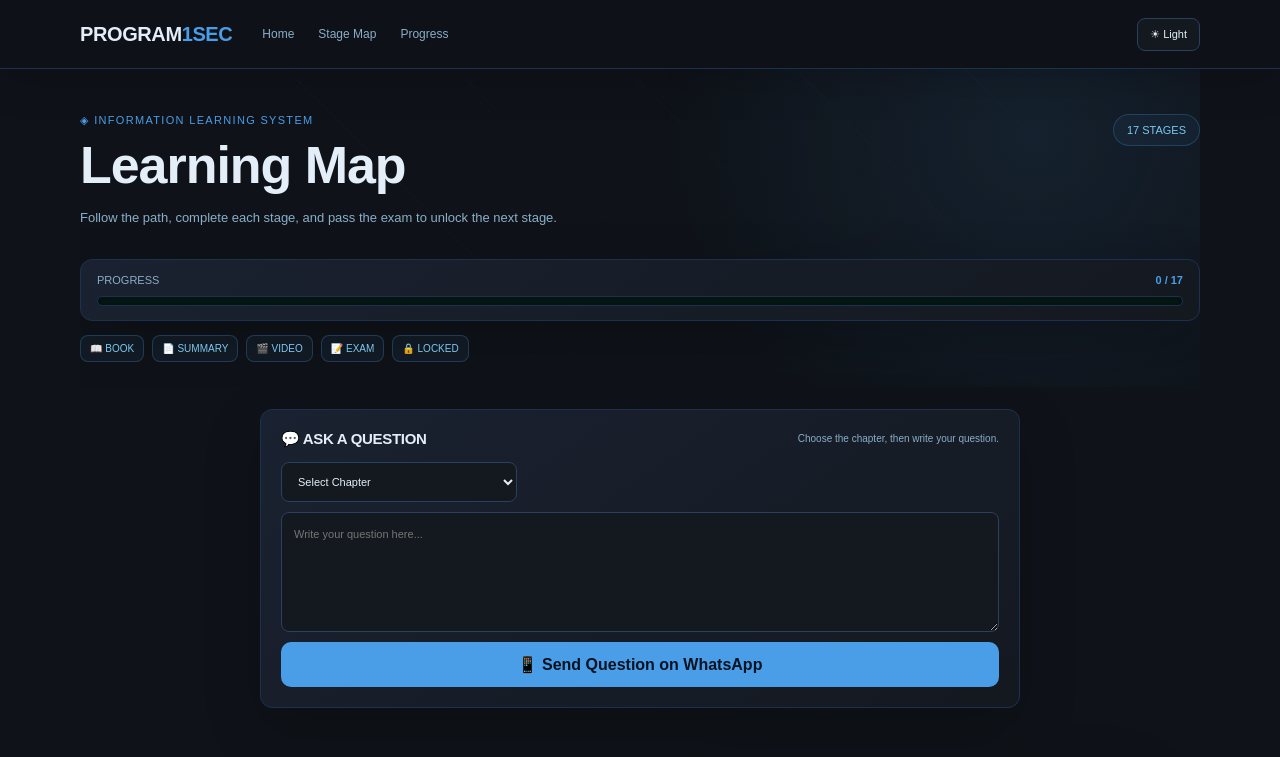
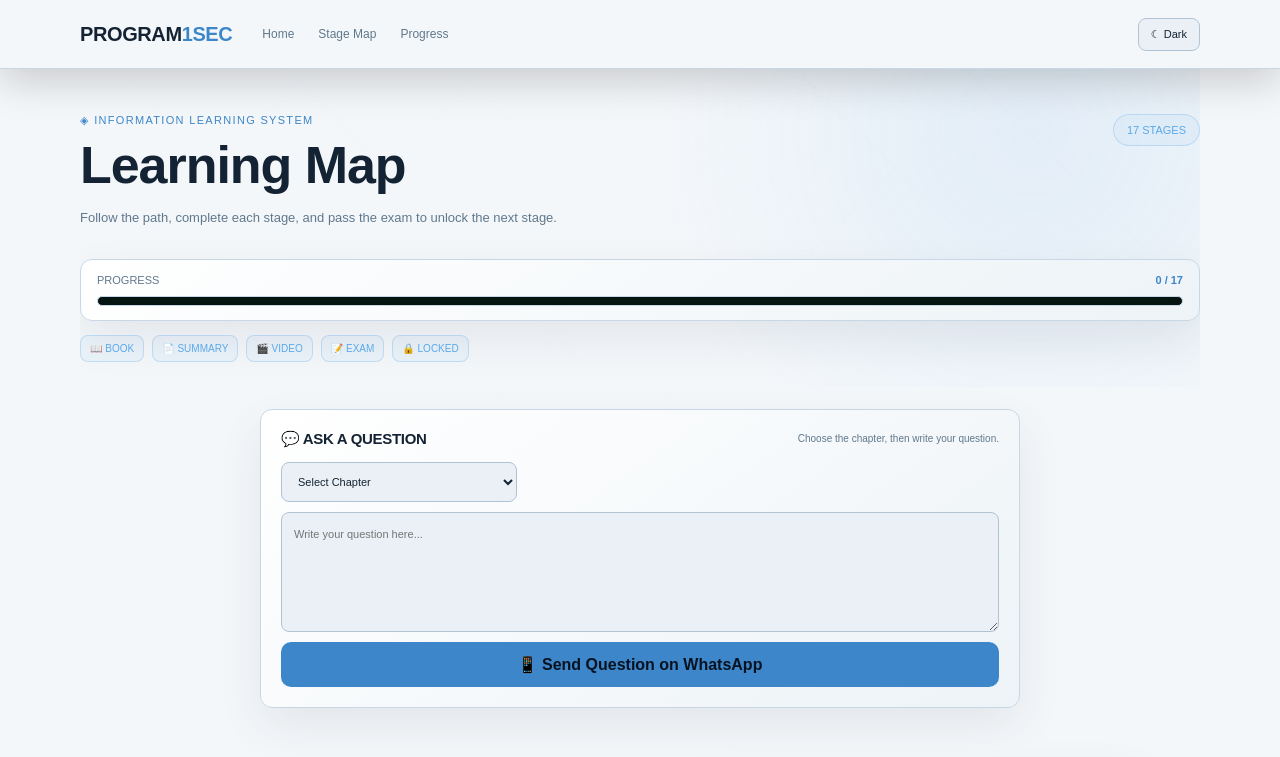
Before and after one commit to hamzasoltan/programming-1sec, a plain HTML site: page index.html in a window 1280 px wide. Shown: the top 757 px of the page. Drawn offline with Linux system fonts and the light colour scheme.

Commit message:
Sync light and dark mode with test1

```diff
--- a/index.html
+++ b/index.html
@@ -428,33 +428,46 @@ body:before{
 <script>
 const PASS = 60;
 const KEY = "program1sec_exam_";
-const THEME_KEY = "program1sec-theme";
-
-const root = document.documentElement;
-const themeToggle = document.getElementById("themeToggle");
-const themeIcon = document.getElementById("themeIcon");
-const themeText = document.getElementById("themeText");
+const THEME_KEY='program1sec-theme';
+const root=document.documentElement;
+const themeToggle=document.getElementById('themeToggle');
+const themeIcon=document.getElementById('themeIcon');
+const themeText=document.getElementById('themeText');
 const menuToggle = document.getElementById("menuToggle");
 const mobileMenu = document.getElementById("mobileMenu");
 
-function applyTheme(theme) {
-  root.dataset.theme = theme;
-  localStorage.setItem(THEME_KEY, theme);
+function applyTheme(theme,save=true){
+  const value=theme==='dark'?'dark':'light';
+  root.setAttribute('data-theme',value);
+  root.classList.toggle('dark',value==='dark');
+  root.classList.toggle('light',value==='light');
 
-  if (theme === "light") {
-    themeIcon.textContent = "☾";
-    themeText.textContent = "Dark";
-  } else {
-    themeIcon.textContent = "☀";
-    themeText.textContent = "Light";
+  if(themeIcon) themeIcon.textContent=value==='dark'?'☀':'☾';
+  if(themeText) themeText.textContent=value==='dark'?'Light':'Dark';
+
+  if(themeToggle){
+    themeToggle.setAttribute('aria-pressed',value==='dark'?'true':'false');
+    themeToggle.title=value==='dark'?'Switch to light mode':'Switch to dark mode';
+  }
+
+  if(save){
+    try{localStorage.setItem(THEME_KEY,value)}catch(e){}
   }
 }
 
-applyTheme(localStorage.getItem(THEME_KEY) || "dark");
+let saved=null;
+try{saved=localStorage.getItem(THEME_KEY)}catch(e){}
+const initial=(saved==='dark'||saved==='light')
+  ? saved
+  : ((window.matchMedia&&window.matchMedia('(prefers-color-scheme: dark)').matches)?'dark':'light');
 
-themeToggle.addEventListener("click", () => {
-  applyTheme(root.dataset.theme === "dark" ? "light" : "dark");
-});
+applyTheme(initial,false);
+
+if(themeToggle){
+  themeToggle.addEventListener('click',()=>applyTheme(
+    root.getAttribute('data-theme')==='dark'?'light':'dark'
+  ));
+}
 
 menuToggle.addEventListener("click", () => {
   mobileMenu.classList.toggle("open");
```
